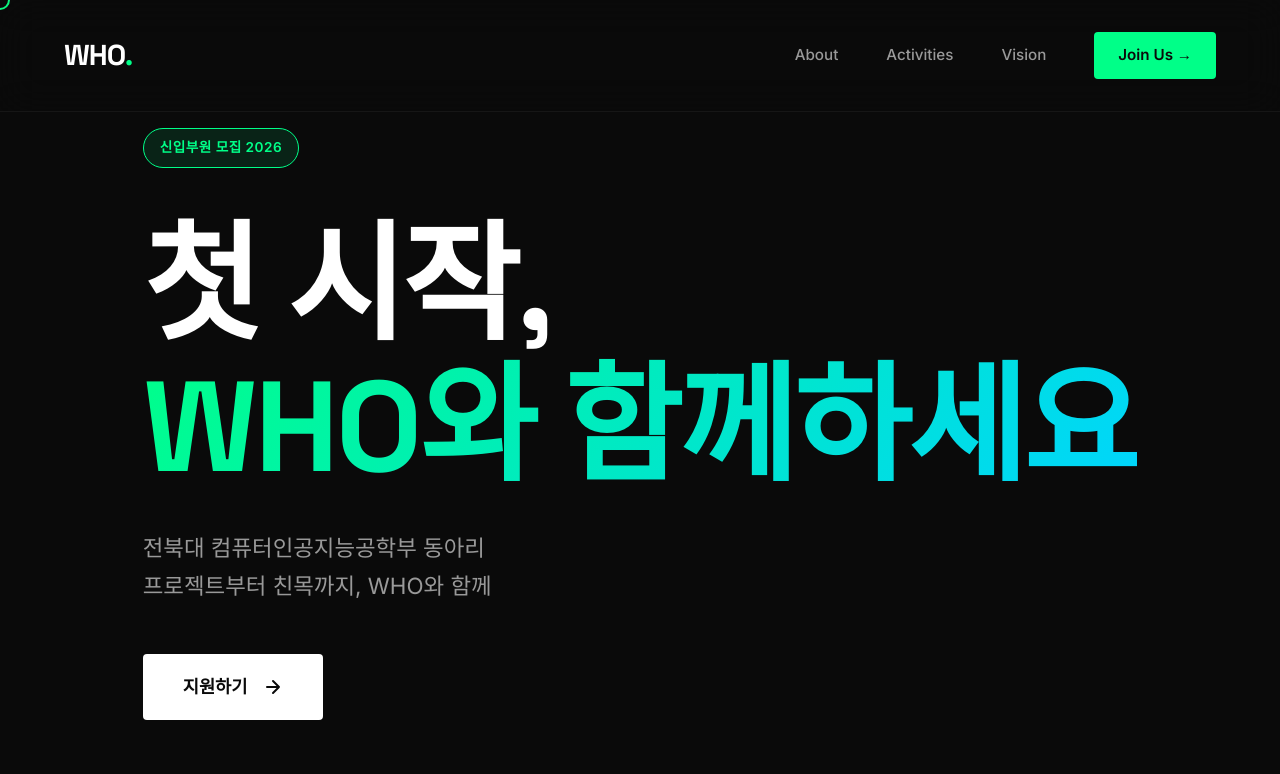
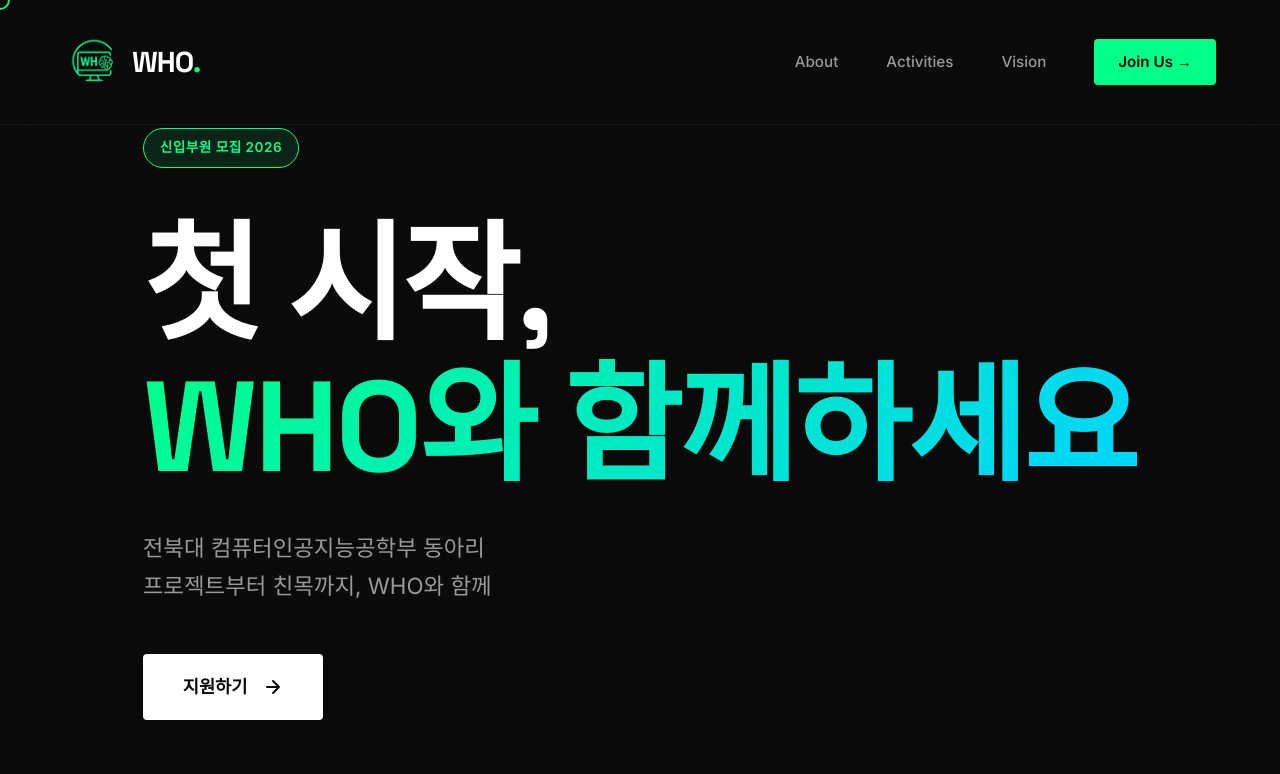
Before and after one commit to who-club/who-club.github.io, a React (Vite) app: page / in a window 1280 px wide. Shown: the top 774 px of the page. Built offline with nearby package versions, Linux system fonts and the light colour scheme.

Commit message:
로고 설정

```diff
--- a/index.html
+++ b/index.html
@@ -2,10 +2,10 @@
 <html lang="ko">
   <head>
     <meta charset="UTF-8" />
-    <link rel="icon" type="image/svg+xml" href="/vite.svg" />
+    <link rel="icon" type="image/svg+xml" href="/favicon.svg" />
     <meta name="viewport" content="width=device-width, initial-scale=1.0" />
     <title>WHO - 전북대 컴퓨터 동아리</title>
-    <meta name="description" content="전북대학교 컴퓨터인공지능공학부 동아리 WHO - 힙하고 차분한 개발자 커뮤니티" />
+    <meta name="description" content="전북대학교 컴퓨터인공지능공학부 동아리 WHO" />
     <meta name="theme-color" content="#0A0A0A" />
   </head>
   <body>
--- a/src/App.css
+++ b/src/App.css
@@ -78,12 +78,43 @@ header .container {
   align-items: center;
 }
 
-.logo {
+.logo-link {
+  display: flex;
+  align-items: center;
+  text-decoration: none;
+  transition: all 0.3s ease;
+}
+
+.logo-link:hover {
+  transform: scale(1.05);
+}
+
+.logo-img {
+  height: 60px;
+  width: auto;
+  filter: brightness(0) saturate(100%) invert(82%) sepia(47%) saturate(2030%) hue-rotate(91deg) brightness(101%) contrast(103%);
+  transition: filter 0.3s ease;
+}
+
+.logo-link:hover .logo-img {
+  filter: brightness(0) saturate(100%) invert(72%) sepia(98%) saturate(1000%) hue-rotate(130deg) brightness(101%) contrast(101%);
+}
+
+.logo-text {
   font-family: 'Space Grotesk', sans-serif;
   font-size: 1.8rem;
   font-weight: 700;
   color: var(--white);
   letter-spacing: -1px;
+  margin-left: 0.5rem;
+}
+
+.footer-logo {
+  height: 40px;
+}
+
+.footer-logo-link {
+  cursor: default;
 }
 
 .accent {
--- a/src/App.jsx
+++ b/src/App.jsx
@@ -1,5 +1,6 @@
 import { useEffect, useState } from 'react'
 import './App.css'
+import logo from './assets/logo.png'
 
 function App() {
   const [scrolled, setScrolled] = useState(false)
@@ -91,7 +92,10 @@ function App() {
       {/* Header */}
       <header className={scrolled ? 'scrolled' : ''}>
         <div className="container">
-          <div className="logo">WHO<span className="accent">.</span></div>
+          <a href="#" onClick={(e) => handleSmoothScroll(e, '.hero')} className="logo-link">
+            <img src={logo} alt="WHO" className="logo-img" />
+            <span className="logo-text">WHO<span className="accent">.</span></span>
+          </a>
           <nav>
             <a href="#about" onClick={(e) => handleSmoothScroll(e, '#about')}>About</a>
             <a href="#activities" onClick={(e) => handleSmoothScroll(e, '#activities')}>Activities</a>
@@ -360,7 +364,10 @@ function App() {
         <div className="container">
           <div className="footer-content">
             <div className="footer-left">
-              <div className="logo">WHO<span className="accent">.</span></div>
+              <div className="logo-link footer-logo-link">
+                <img src={logo} alt="WHO" className="logo-img footer-logo" />
+                <span className="logo-text">WHO<span className="accent">.</span></span>
+              </div>
               <p>전북대학교 컴퓨터인공지능공학부 동아리</p>
             </div>
             <div className="footer-links">
```
Also changed, not shown: public/favicon.svg (added), src/assets/logo.png (added).
